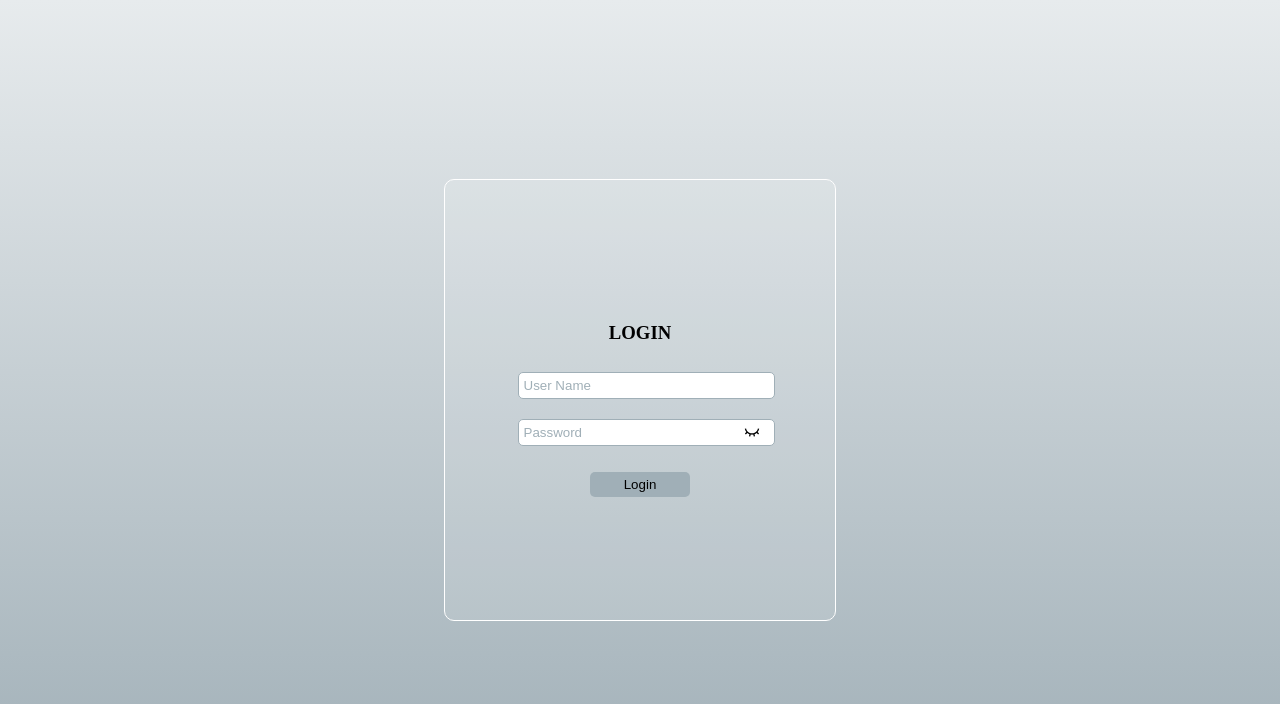
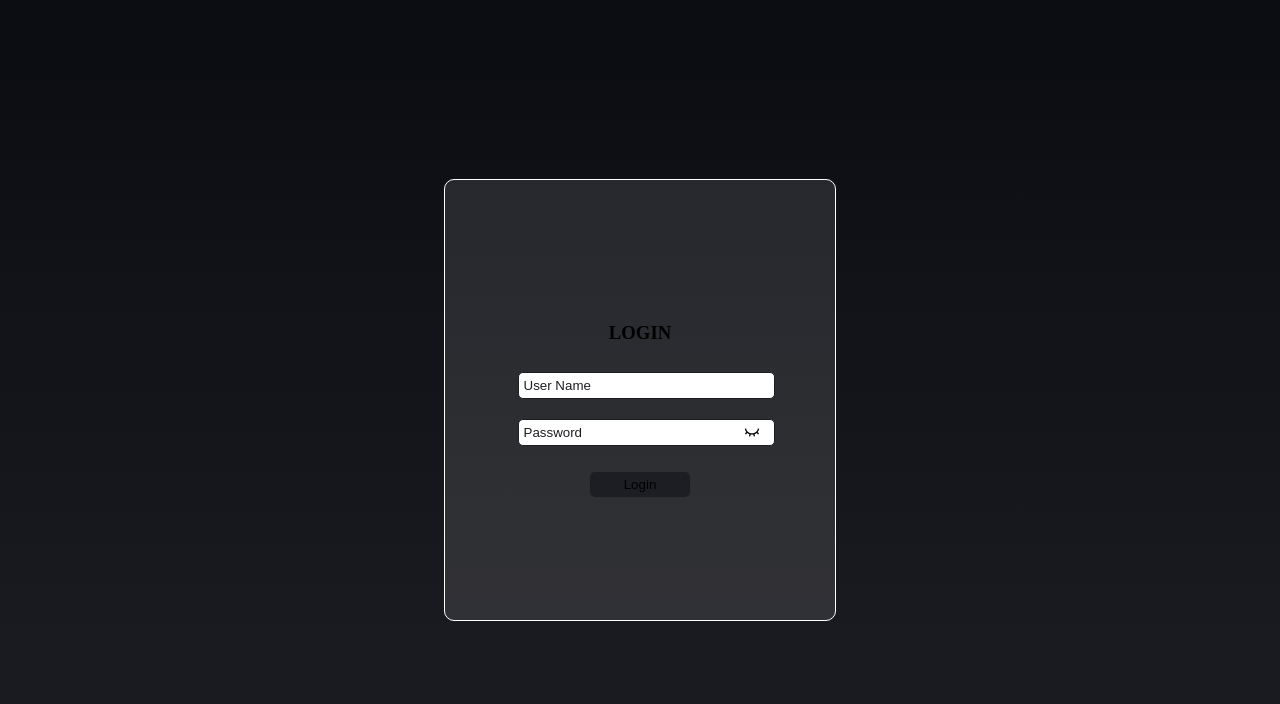
Before and after one commit to Laila22101998/project, a React (Vite) app: page /login in a window 1280 px wide. Shown: the top 704 px of the page. Built offline with nearby package versions, Linux system fonts and the light colour scheme.

Commit message:
color changes

```diff
--- a/src/App.css
+++ b/src/App.css
@@ -15,18 +15,23 @@ body {
   /* Add other dark theme variables here */
 
   /* Light theme variables */
-  --light-background-color: #436fcd;
-  --light-primary-color: #0251b3;
-  --light-secondary-color: #0074b7;
-  --light-teritory-color: #163b50;
-  --light-quaternary-color: #d8d7d5;
+  --light-background-color: #1d1e23 ;
+  --light-primary-color:  #0b0c11;
+  --light-secondary-color:
+   /* #E5D4FF */
+   #8e07d1;
+  --light-teritory-color: #48285b
+   /* #DCBFFF */
+   ;
+  --light-quaternary-color: #8e07d1;
   /* Add other light theme variables here */
 
   /* Default to dark theme */
-  --background-color: var(--dark-background-color);
-  --primary-color: var(--dark-primary-color);
-  --secondary-color: var(--dark-secondary-color);
-  --teritory-color: var(--dark-teritory-color);
+  --background-color: var(--light-background-color);
+  --primary-color: var(--light-primary-color);
+  --secondary-color: var(--light-secondary-color);
+  --teritory-color: var(--light-teritory-color);
+  --quaternary-color: var(--light-quaternary-color);
   /* Add other default variables here */
 }
 
--- a/src/pages/login/Login.jsx
+++ b/src/pages/login/Login.jsx
@@ -37,13 +37,13 @@ const Login = () => {
     if (values) {
       setLoading(false);
       formik.resetForm();
-      console.log(values);
       setTimeout(() => {
         navigate("/");
       }, 1000);
       dispatch(setLogin({ userName: values.userName }));
     }
   };
+
   return (
     <div className="login_section">
       <div className="login_div">
```
